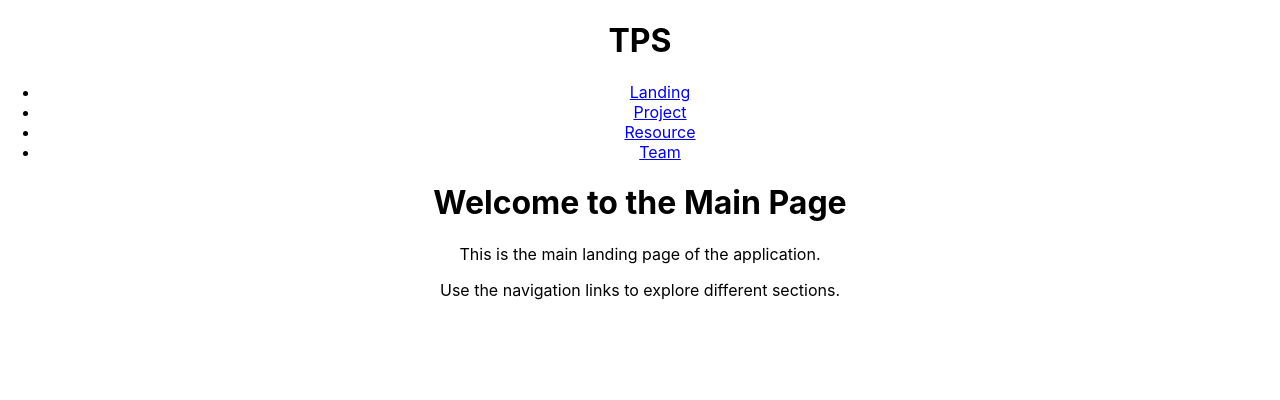
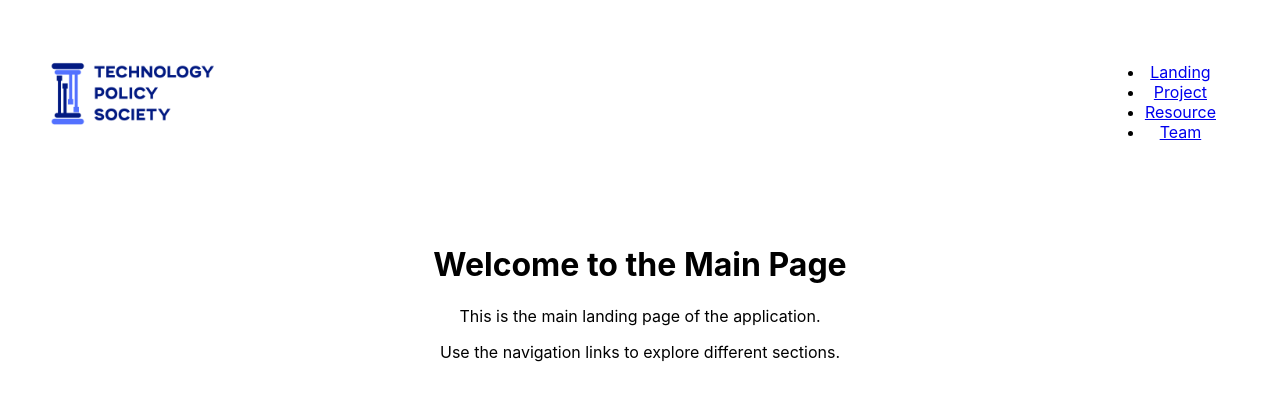
Before and after one commit to baekbyte/tps-website, a React (Create React App) app: page /landing in a window 1280 px wide. Shown: the top 400 px of the page. Built offline with nearby package versions, Linux system fonts and the light colour scheme.

Commit message:
Editing header to add logo and nav bar

```diff
--- a/src/components/Header.tsx
+++ b/src/components/Header.tsx
@@ -2,9 +2,20 @@ import React from 'react';
 
 
 const Header: React.FC = () => {
+
+const logo = require('./img/logo.png');
+
   return (
     <header className="header">
-        <h1 className="header-title">TPS</h1>
+        <div className="header-container">
+          <div style={{ display: 'flex', alignItems: 'center', justifyContent: 'space-between', width: '95%' }}> {/*Fix width later with padding CSS*/}
+
+            <div className="logo-container">
+              <a href="/landing" className="header-logo-link">
+              <img src={logo} alt="logo" className="header-logo" height={200}></img>
+              </a>
+            </div>
+            <div className="nav-container" style={{ display: 'flex', alignItems: 'center' }}>
               <nav className="header-nav">
               <ul>
                 <li><a href="/landing">Landing</a></li>
@@ -13,6 +24,10 @@ const Header: React.FC = () => {
                 <li><a href="/team">Team</a></li>
                 </ul>
               </nav>
+            </div>
+          </div>
+        </div>
+        <br></br>
     </header>
   );
 };
```
Lines whose indentation alone changed are shown as unchanged.
